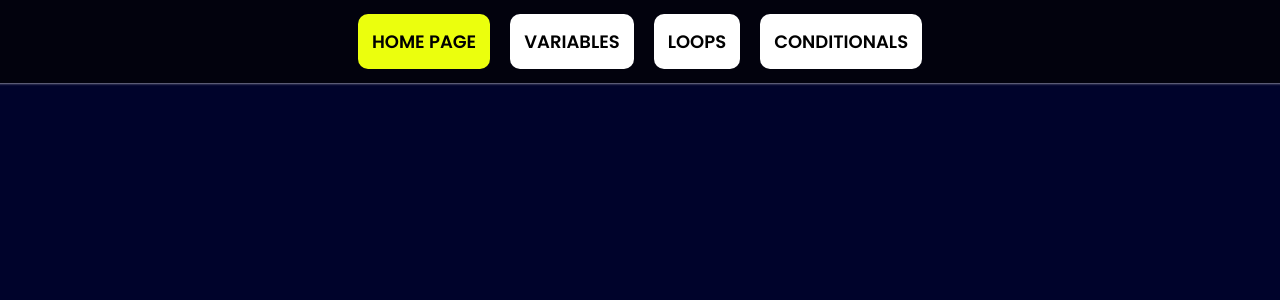
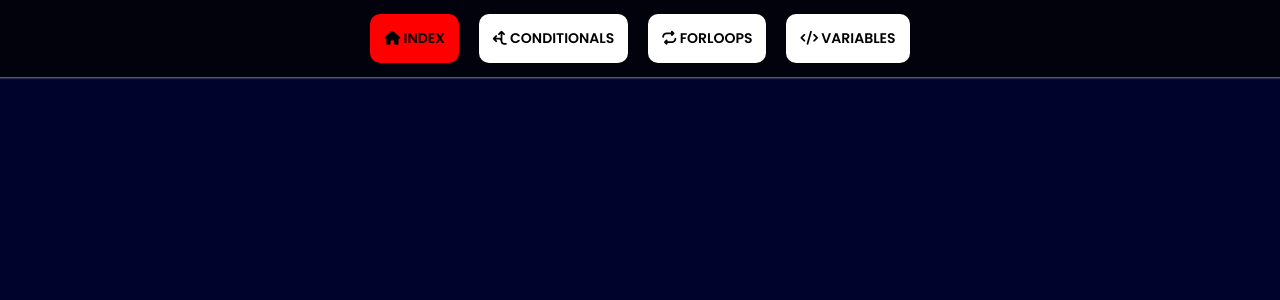
Before and after one commit to codeYex/phpcoditfiles, a PHP site: page /index.php in a window 1280 px wide. Shown: the top 300 px of the page. Run offline with PHP 8.4, Linux system fonts and the light colour scheme.

Commit message:
Updated the header file to include icons on nav links

```diff
--- a/app.css
+++ b/app.css
@@ -1,7 +1,7 @@
 @import url("https://fonts.googleapis.com/css2?family=Poppins:ital,wght@0,100;0,200;0,300;0,400;0,500;0,600;0,700;0,800;0,900;1,100;1,200;1,300;1,400;1,500;1,600;1,700;1,800;1,900&display=swap");
 body {
   background-color: rgb(0, 3, 43);
-  font-size: 18px;
+  font-size: 14px;
   justify-content: center;
   flex-direction: column;
   align-items: center;
@@ -40,6 +40,6 @@ body {
 }
 
 .dashboard_nav a.Active {
-  background-color: rgb(235, 255, 13);
+  background-color: red;
   color: black;
 }
--- a/header.php
+++ b/header.php
@@ -6,43 +6,55 @@
     <meta name="viewport" content="width=device-width, initial-scale=1.0">
     <link rel="stylesheet" href="app.css">
     <link rel="stylesheet" href="https://cdnjs.cloudflare.com/ajax/libs/font-awesome/6.5.1/css/all.min.css">
-    <title>Nav</title>
+    <title>Navigation </title>
 </head>
 
 <body>
     <?php
     //page URLS
     $pageUrls = [
-        'Home Page' => [
+        'Home_Page' => [
             'url' => './index.php',
-            'icon'=> 'fa-solid fa-house'
+            'icon' => 'fa-solid fa-house'
         ],
-        'Variables' => [
-            'url' => './variables.php'
+        'variables' => [
+            'url' => './variables.php',
+            'icon' => 'fa-solid fa-code',
+        ],
+        'Conditionals' => [
+            'url' => './conditionals.php',
+            'icon' => 'fa-solid fa-arrows-split-up-and-left',
+        ],
+        'for_loops' => [
+            'url' => './for_loops.php',
+            'icon' => 'fa-solid fa-repeat',
         ]
 
-        ];
-    $pageUrls = [
-        'Home Page' => './index.php',
-        'variables' => './variables.php',
-        'conditionals' => './conditionals.php',
-        'foreach' => './for_loops.php',
     ];
+    //Function to generate navigation Links
+    function generateUrlLinks($pageInfo)
+    {
 
-    //Function to generate navigation Links
-    function generateUrlLinks($url, $label)
-    {
-        $isActive = basename($_SERVER['PHP_SELF']) == basename($url) ? 'class = "Active" ' : '';
-        return "<a href=\"$url\" $isActive>$label</a>";
+        $url = $pageInfo['url'];
+        $icon = $pageInfo['icon'];
+        $label = ucfirst(str_replace('_', '', basename($url, '.php')));
+        $isActive = basename($_SERVER['PHP_SELF']) == basename($url) ? 'class = "Active"' : '';
+
+        return "<a href=\"$url\" $isActive>
+        <i class=\"$icon\"></i>
+        $label
+    </a>";
     }
     ?>
     <nav class="dashboard_nav">
         <?php
-        echo generateUrlLinks($pageUrls['Home Page'], 'Home Page');
-        echo generateUrlLinks($pageUrls['variables'], 'Variables');
-        echo generateUrlLinks($pageUrls['foreach'], 'Loops');
-        echo generateUrlLinks($pageUrls['conditionals'], 'conditionals');
+        echo generateUrlLinks($pageUrls['Home_Page']);
+        echo generateUrlLinks($pageUrls['Conditionals']);
+        echo generateUrlLinks($pageUrls['for_loops']);
+        echo generateUrlLinks($pageUrls['variables']);
+
         ?>
     </nav>
 </body>
+
 </html>
```
